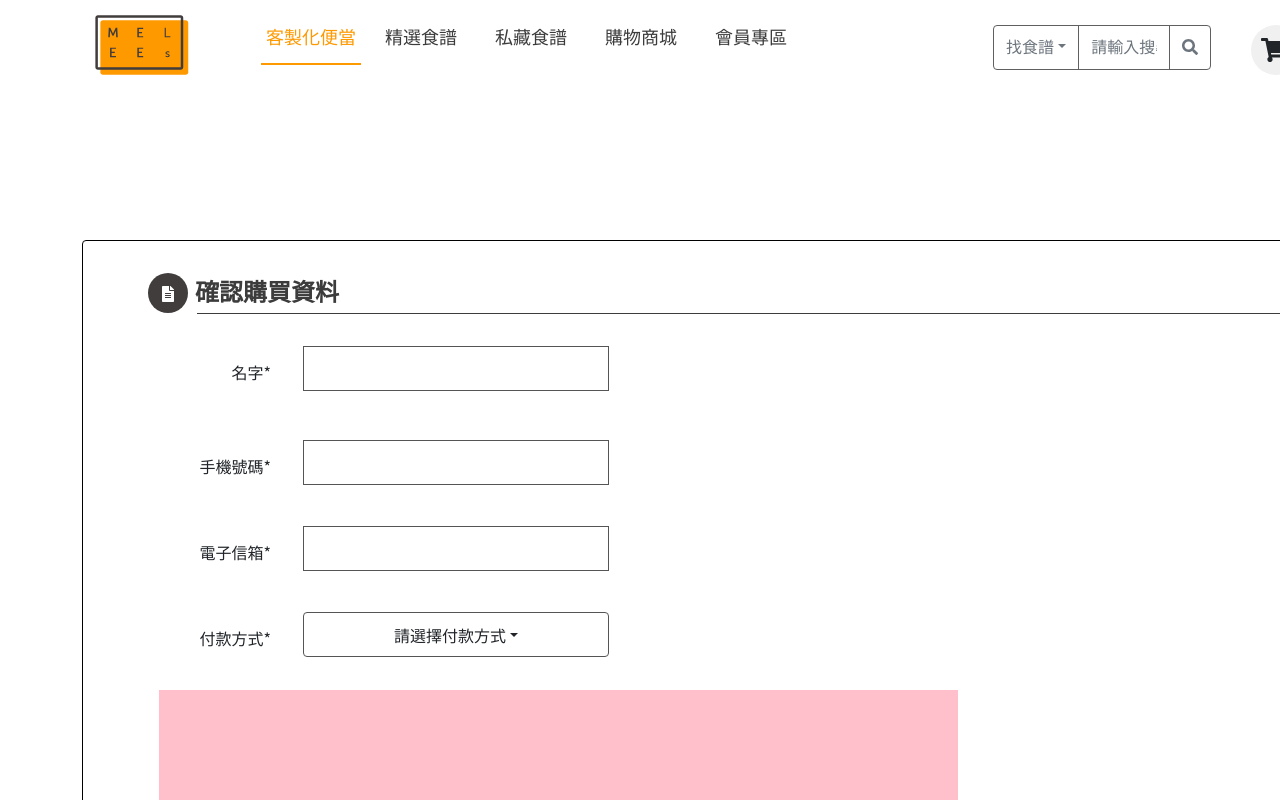
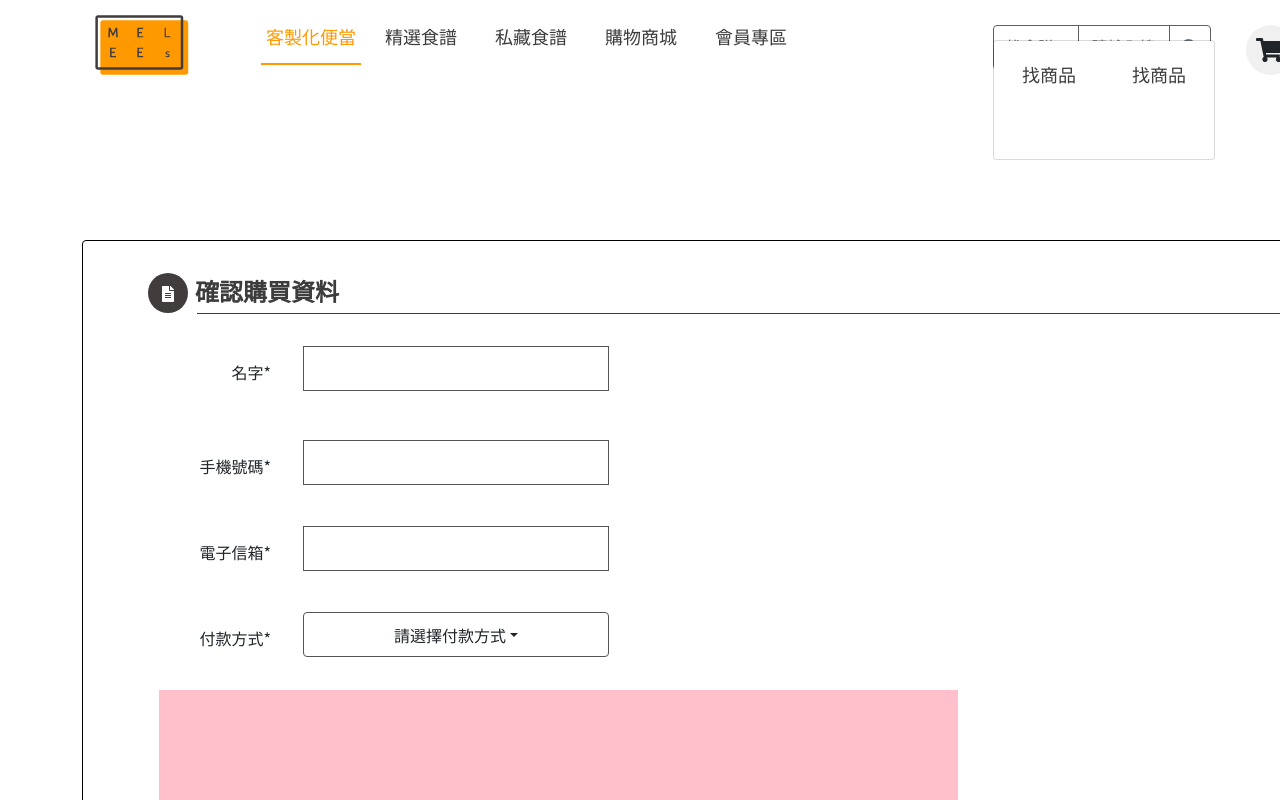
Before and after one commit to gemini497586/melees, a React (Create React App) app in the folder frontend/: page / in a window 1280 px wide. Shown: the top 800 px of the page. Built offline with nearby package versions, Linux system fonts and the light colour scheme.

Commit message:
修改css互吃問題

```diff
--- a/frontend/src/style/header.css
+++ b/frontend/src/style/header.css
@@ -20,14 +20,14 @@
   margin: 0px 20px 0px 80px;
 }
 
-ul {
+.header-bar ul {
   list-style: none;
   display: flex;
   font-size: 18px;
   margin-top: 15px;
 }
 
-ul li {
+.header-bar ul li {
   margin: 10px 5px;
   min-width: 100px;
   height: 40px;
--- a/frontend/src/style/minorBar.css
+++ b/frontend/src/style/minorBar.css
@@ -1,7 +1,8 @@
 .minor-bar {
   display: flex;
-  margin: -10px 0px 0px 210px;
+  margin: 5px 0px 0px 210px;
   font-size: 16px;
+  list-style: none;
 }
 
 .minor-bar a {
@@ -14,6 +15,8 @@
   border-right: 1px solid rgba(96, 96, 96, 0.5);
   height: 24px;
   margin: 10px 0px;
+  min-width: 100px;
+  text-align: center;
 }
 
 .sub-line {
```
